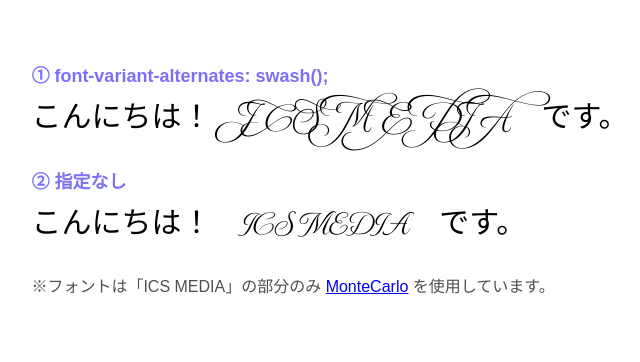
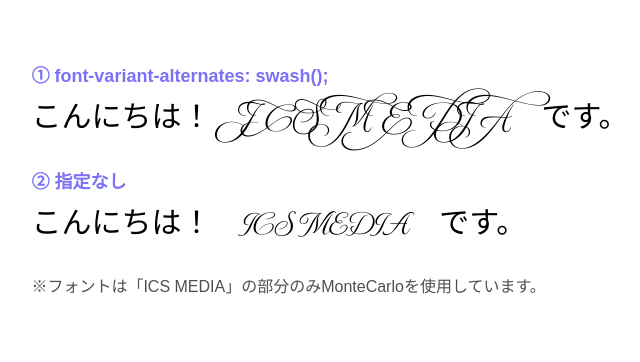
Before and after one commit to ics-creative/250327_font-variant, a plain HTML site: page sample/font-variant-alternates/index.html in a window 1280 px wide. Shown: the part 219-581 px from the top of the page, without its empty margins (310-950 px from the left). Drawn offline with Linux system fonts and the light colour scheme.

Commit message:
リンクの削除

```diff
--- a/sample/font-variant-alternates/index.html
+++ b/sample/font-variant-alternates/index.html
@@ -43,9 +43,7 @@
     <p class="text">こんにちは！　ICS MEDIA　です。</p>
   </div>
   <span class="annotation">
-    ※フォントは「ICS MEDIA」の部分のみ
-    <a href="https://github.com/googlefonts/monte-carlo" target="_top">MonteCarlo</a>
-    を使用しています。
+    ※フォントは「ICS MEDIA」の部分のみMonteCarloを使用しています。
   </span>
 </div>
 </body>
```
